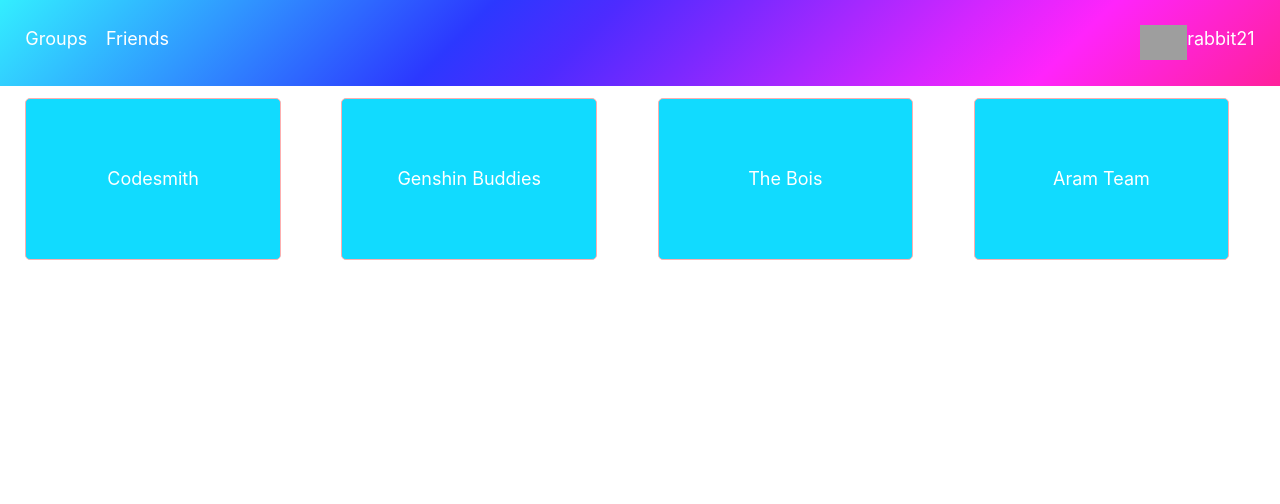
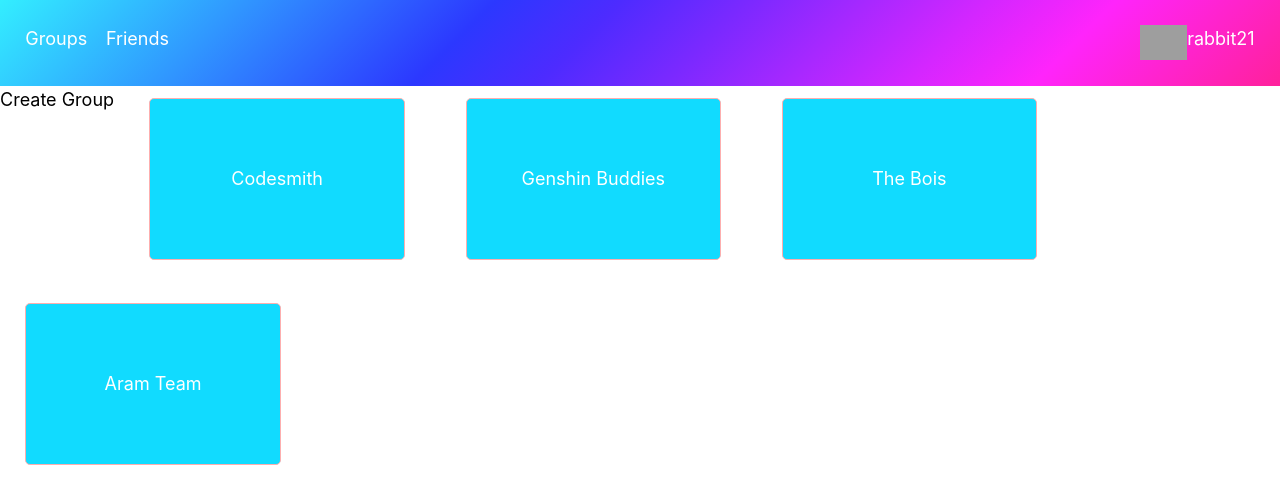
Before and after one commit to M2-Inc/Deeb8, a Next.js app: page /groups in a window 1280 px wide. Shown: the top 504 px of the page. Built offline with nearby package versions, Linux system fonts and the light colour scheme; grey boxes are pictures that could not be loaded.

Commit message:
add in create group card

```diff
--- a/containers/GroupContainer.tsx
+++ b/containers/GroupContainer.tsx
@@ -1,6 +1,8 @@
-import React, { FC, MouseEvent } from 'react';
+import React, { FC, MouseEvent, useState } from 'react';
 import Card from '../components/Card';
 import Router from 'next/router';
+import CreateCardWrapper from '../components/CreateCardWrapper';
+import CreateGroupContainer from '../containers/CreateGroupContainer';
 
 // export const getInitialProps = async ({ user }) => {
 //   console.log('user inside getInitialProps', user);
@@ -22,9 +24,12 @@ import Router from 'next/router';
 
 interface GroupContainerProps {
   groups: string[];
+  setGroups: React.Dispatch<React.SetStateAction<string[]>>;
 }
 
-const GroupContainer: FC<GroupContainerProps> = ({ groups }) => {
+const GroupContainer: FC<GroupContainerProps> = ({ groups, setGroups }) => {
+  const [isCreatingGroup, setIsCreatingGroup] = useState<boolean>(false);
+
   const handleClickGroup = (e: MouseEvent<HTMLDivElement>) => {
     const group = e.currentTarget.id.replace(' ', '-').toLowerCase();
     console.log('group clicked', group);
@@ -35,7 +40,21 @@ const GroupContainer: FC<GroupContainerProps> = ({ groups }) => {
     <Card key={group} name={group} handleClick={handleClickGroup} />
   ));
 
-  return <div className="group-container">{groupsList}</div>;
+  return (
+    <div className="group-container">
+      <CreateCardWrapper
+        context="group"
+        open={isCreatingGroup}
+        setOpen={setIsCreatingGroup}
+      >
+        <CreateGroupContainer
+          setOpen={setIsCreatingGroup}
+          setGroups={setGroups}
+        />
+      </CreateCardWrapper>
+      {groupsList}
+    </div>
+  );
 };
 
 export default GroupContainer;
```
